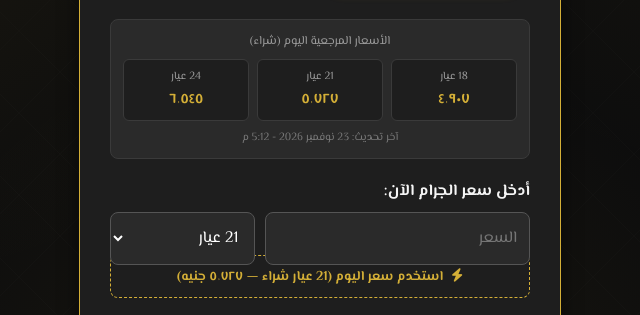
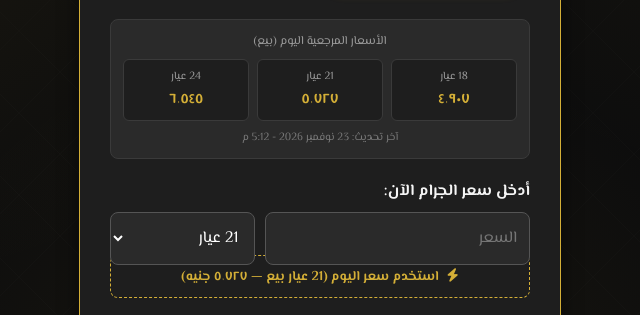
Before and after one commit to alquds-jewelry/gold-calculator, a plain HTML site: page index.html in a window 1280 px wide. Shown: the part 287-602 px from the top of the page, 320-960 px from the left. Drawn offline with Linux system fonts and the light colour scheme.

Commit message:
Show higher price as "بيع" in buy mode and lower price as "شراء" in sell mode
Pick the reference price by value (max when the customer buys, min when the
customer sells) instead of by field name, so the site stays correct even if a
source swaps its buy/sell columns.

Co-Authored-By: Claude Opus 5.5 <noreply@anthropic.com>
Claude-Session: https://claude.ai/code/session_01QUZrBSuG4az6QoDo6yG4UF

```diff
--- a/index.html
+++ b/index.html
@@ -333,7 +333,7 @@ body:not(.sell-mode) .sell-only { display: none !important; }
   </div>
 
   <div class="ref-price" id="refPrice" style="display:none;">
-    <span class="ref-price-label" id="refPriceLabel">الأسعار المرجعية اليوم (شراء)</span>
+    <span class="ref-price-label" id="refPriceLabel">الأسعار المرجعية اليوم (بيع)</span>
     <div class="ref-price-grid">
       <div class="ref-price-item">
         <span class="ref-price-karat">18 عيار</span>
@@ -443,14 +443,18 @@ function setMode(mode) {
   calculate();
 }
 
-// هشتري ذهب (الزبون هيشتري منّا) → نوريه سعر "الشراء" (karat*_buy).
-// هبيع ذهب (الزبون هيبيعلنا، يعني إحنا اللي هنشتري منه) → نوريه سعر "البيع" (karat*_sell) اللي هو
-// السعر اللي إحنا بنشتري بيه الدهب من الزبون.
-function refPriceFieldSuffix() {
-  return isSellMode() ? '_sell' : '_buy';
+// هشتري ذهب (الزبون هيشتري منّا) → نوريه سعر "البيع" = السعر الأعلى.
+// هبيع ذهب (الزبون هيبيعلنا) → نوريه سعر "الشراء" = السعر الأقل.
+// بنختار الأعلى/الأقل بالقيمة نفسها مش باسم الخانة، عشان لو أي مصدر قلب الاتنين يفضل الموقع صح تلقائي.
+function refPriceLabelArabic() {
+  return isSellMode() ? 'شراء' : 'بيع';
 }
-function refPriceLabelArabic() {
-  return isSellMode() ? 'بيع' : 'شراء';
+function pickRefPrice(d, karat) {
+  if (!d) return null;
+  const vals = [d[`karat${karat}_buy`], d[`karat${karat}_sell`]]
+    .map(Number).filter(function(v) { return v > 0; });
+  if (!vals.length) return null;
+  return isSellMode() ? Math.min.apply(null, vals) : Math.max.apply(null, vals);
 }
 
 // ---------- حركة الأرقام (count-up) ----------
@@ -586,9 +590,7 @@ function syncReferencePriceIfActive() {
 }
 
 function referencePriceFor(karat) {
-  if (!referencePriceData) return null;
-  // لو السعر المطلوب (بيع مثلاً) مش متوفر لسبب ما، نرجع لسعر الشراء بدل ما نسيب الزرار مخفي.
-  return referencePriceData[`karat${karat}${refPriceFieldSuffix()}`] || referencePriceData[`karat${karat}_buy`] || null;
+  return pickRefPrice(referencePriceData, karat);
 }
 
 function updateUseRefButtonLabel() {
@@ -614,11 +616,10 @@ function useReferencePrice() {
 
 function updateRefPriceDisplay() {
   if (!referencePriceData) return;
-  const suffix = refPriceFieldSuffix();
-  const d = referencePriceData;
-  document.getElementById('refPriceValue18').innerText = Math.round(d[`karat18${suffix}`] || d.karat18_buy).toLocaleString('ar-EG');
-  document.getElementById('refPriceValue21').innerText = Math.round(d[`karat21${suffix}`] || d.karat21_buy).toLocaleString('ar-EG');
-  document.getElementById('refPriceValue24').innerText = Math.round(d[`karat24${suffix}`] || d.karat24_buy).toLocaleString('ar-EG');
+  [18, 21, 24].forEach(function(k) {
+    const v = pickRefPrice(referencePriceData, k);
+    document.getElementById('refPriceValue' + k).innerText = v ? Math.round(v).toLocaleString('ar-EG') : '—';
+  });
   document.getElementById('refPriceLabel').innerText = `الأسعار المرجعية اليوم (${refPriceLabelArabic()})`;
 }
 
```
